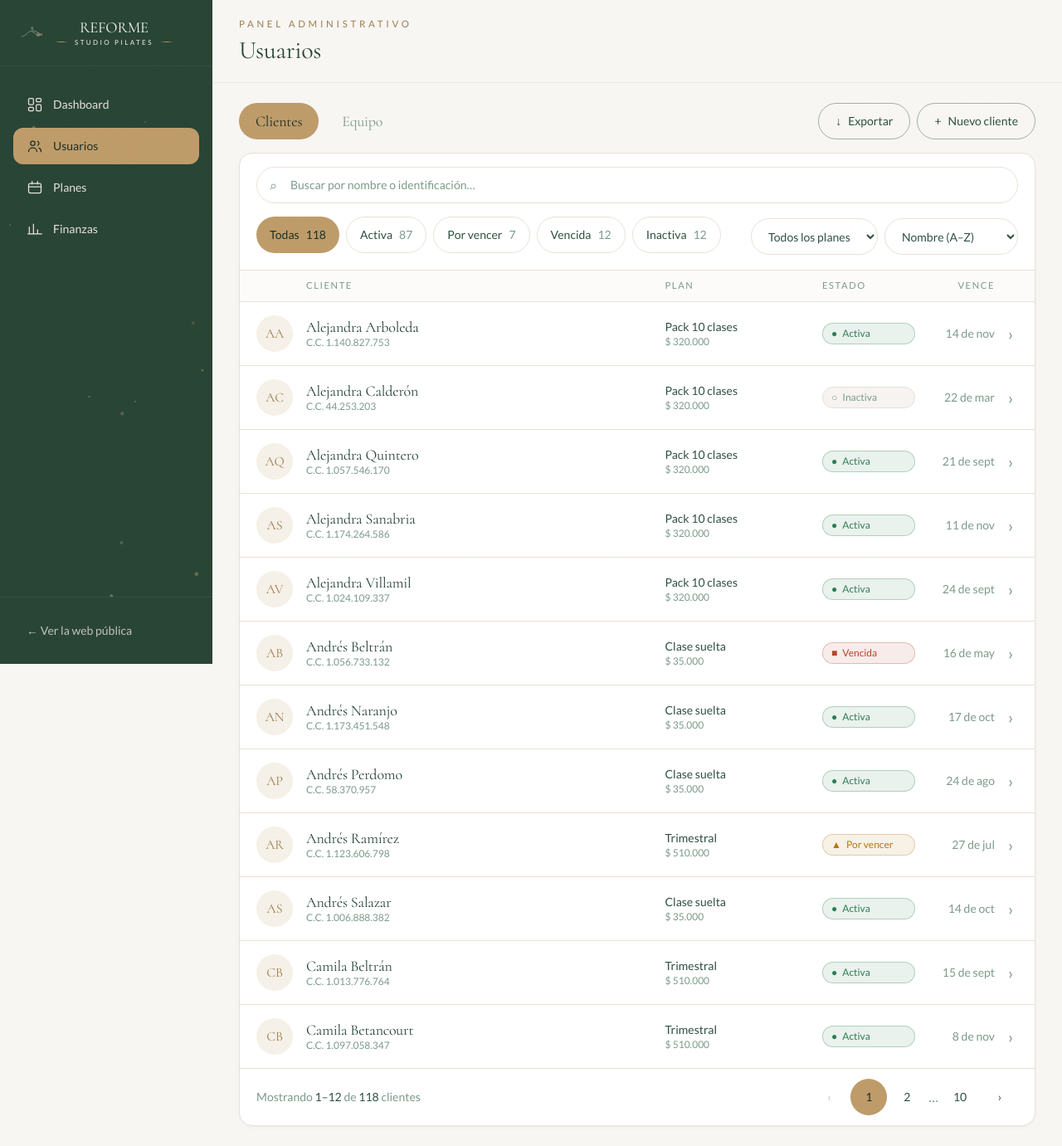
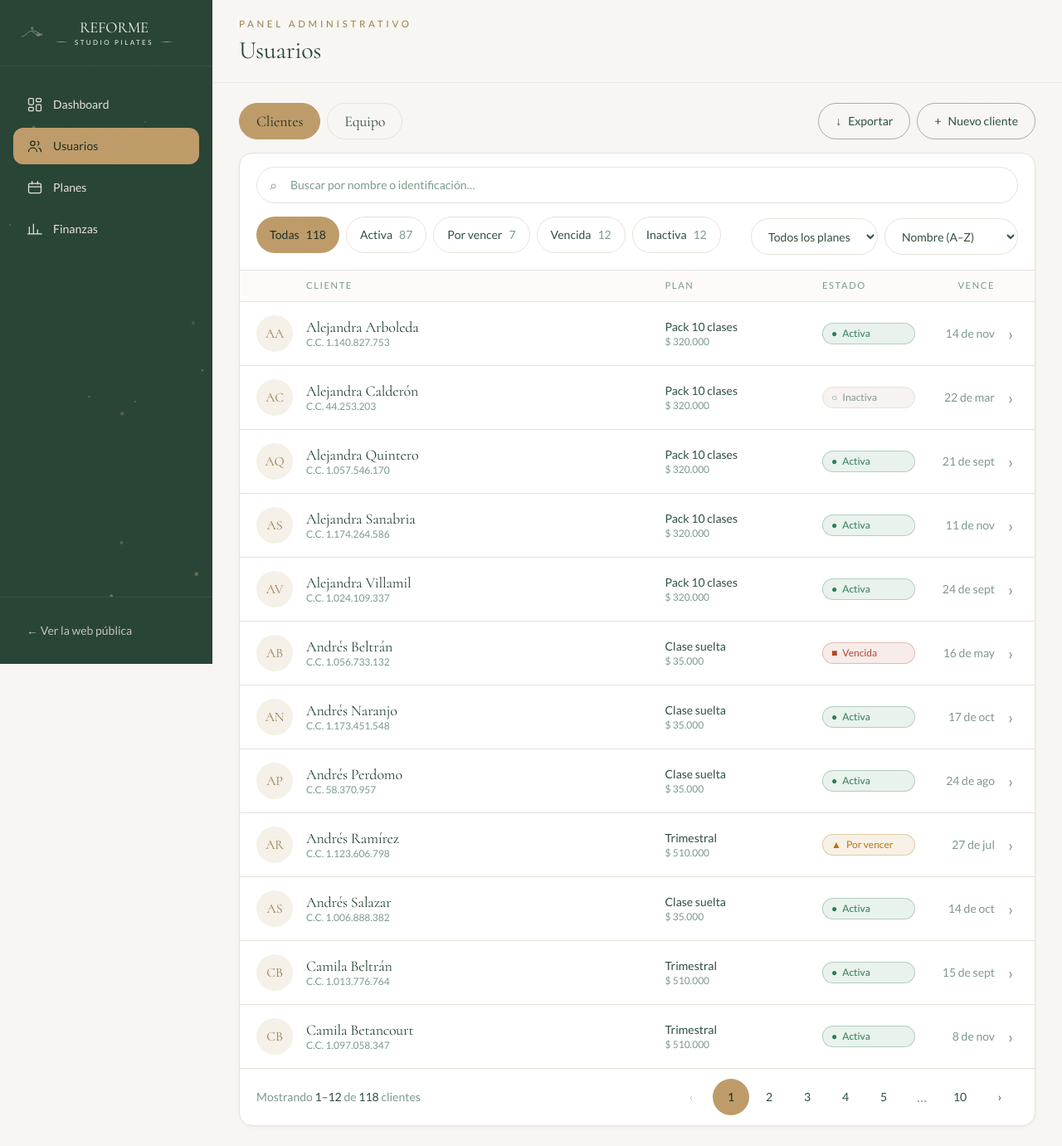
Before and after one commit to Jhonbic/Reforme-studio-pilates, a Next.js app: page /admin/usuarios in a window 1280 px wide. Shown: the whole page at 83% size. Built offline with nearby package versions, Linux system fonts and the light colour scheme.

Commit message:
Usuarios: pestañas con borde, paginación de ancho fijo y listado sin borde dorado

```diff
--- a/src/app/globals.css
+++ b/src/app/globals.css
@@ -258,7 +258,15 @@ body {
     transparent 65%
   );
   transform: translateX(-160%);
-  transition: transform 0.55s var(--ease-smooth);
+  transition: transform var(--sheen-control, 0.55s) var(--ease-smooth);
+}
+/* Variante lenta para los controles GRANDES —las pestañas, los botones de la
+   cabecera—, donde el barrido de 0.55s se leía como un parpadeo: en un control
+   de 120-160px el recorrido es más largo y a esa velocidad termina antes de que
+   el ojo lo registre. No es un valor suelto: es la misma escala de `card-sheen`
+   (1.3s) acercándose al tamaño del control. */
+.control-sheen--lento {
+  --sheen-control: 1s;
 }
 /* `focus-visible` y no `focus`: al pulsar con el ratón el botón también recibe
    foco, y el barrido se dispararía dos veces por un solo clic. */
--- a/src/components/admin/Card.tsx
+++ b/src/components/admin/Card.tsx
@@ -33,6 +33,13 @@ type Props = {
    * tarjetas con tooltip o contenido que se salga del marco.
    */
   sheen?: boolean;
+  /**
+   * Encender el borde en dorado al `hover` / `focus-within`. Se apaga en las
+   * tarjetas GRANDES que ocupan casi toda la pantalla —el listado de Usuarios—:
+   * ahí no hay nada que señalar (el cursor está siempre dentro) y un marco
+   * dorado de 1400px pasa de acento a caja de regalo.
+   */
+  resalte?: boolean;
   as?: "section" | "div" | "article";
   className?: string;
   id?: string;
@@ -61,6 +68,7 @@ export default function Card({
   id,
   fx = false,
   sheen = false,
+  resalte: conResalte = true,
   children,
 }: Props) {
   const relleno =
@@ -87,8 +95,9 @@ export default function Card({
      del borde en hover desplazaría 1px todo el contenido de la tarjeta y se
      vería como un temblor al pasar por encima. El `ring` es una sombra, no
      ocupa espacio. Por eso la transición incluye `box-shadow`. */
-  const resalte =
-    "transition-[border-color,box-shadow] duration-300 hover:border-dorado hover:ring-2 hover:ring-dorado/45 focus-within:border-dorado focus-within:ring-2 focus-within:ring-dorado/45";
+  const resalte = conResalte
+    ? "transition-[border-color,box-shadow] duration-300 hover:border-dorado hover:ring-2 hover:ring-dorado/45 focus-within:border-dorado focus-within:ring-2 focus-within:ring-dorado/45"
+    : "";
 
   return (
     <Etiqueta
--- a/src/components/admin/usuarios/MenuExportar.tsx
+++ b/src/components/admin/usuarios/MenuExportar.tsx
@@ -84,7 +84,7 @@ export default function MenuExportar({
         aria-haspopup="true"
         className={className}
       >
-        <span className="control-sheen" aria-hidden="true" />
+        <span className="control-sheen control-sheen--lento" aria-hidden="true" />
         <span aria-hidden="true">↓</span>
         Exportar
       </button>
--- a/src/components/admin/usuarios/Paginacion.tsx
+++ b/src/components/admin/usuarios/Paginacion.tsx
@@ -13,29 +13,42 @@ type Props = {
   sustantivo: string;
 };
 
+/** Huecos de la tira. Impar a propósito: la página actual va justo en medio. */
+const RANURAS = 7;
+
 /**
  * Ventana de números alrededor de la página actual, con elipsis. Con 10 páginas
  * caben todas, pero la lista crece con el estudio y una tira de 40 números
  * rompería la barra.
+ *
+ * ⚠️ **Devuelve SIEMPRE el mismo número de ranuras** (`RANURAS`, salvo listas
+ * cortas donde caben todas). Antes la tira crecía y encogía al cambiar de
+ * página —en la 1 salían 5 huecos y en la 3 salían 7—, y como la barra alinea a
+ * la derecha, las flechas y los números **se desplazaban bajo el cursor** justo
+ * después de pulsar: parecía que la barra se expandía. Cerca de los extremos la
+ * ventana no se recorta, se **desplaza**: `1 2 3 4 5 … 10` en vez de
+ * `1 2 … 10`.
  */
 function paginasVisibles(pagina: number, total: number): (number | "…")[] {
-  if (total <= 7) return Array.from({ length: total }, (_, i) => i + 1);
-  const cerca = [pagina - 1, pagina, pagina + 1].filter(
-    (p) => p > 1 && p < total,
-  );
-  const salida: (number | "…")[] = [1];
-  if (cerca[0] > 2) salida.push("…");
-  salida.push(...cerca);
-  if (cerca[cerca.length - 1] < total - 1) salida.push("…");
-  salida.push(total);
-  return salida;
+  if (total <= RANURAS)
+    return Array.from({ length: total }, (_, i) => i + 1);
+  // 4 = primera página + elipsis + los dos vecinos que caben antes del actual.
+  if (pagina <= 4) return [1, 2, 3, 4, 5, "…", total];
+  if (pagina >= total - 3)
+    return [1, "…", total - 4, total - 3, total - 2, total - 1, total];
+  return [1, "…", pagina - 1, pagina, pagina + 1, "…", total];
 }
 
 /* `min-w-[44px]` ya da de sobra para dos cifras, así que el `px` solo entra en
    juego a partir de tres. Se queda en `px-2` para no ensanchar la tira sin
    necesidad: con nueve botones, cada 4px de más son 36px de fila. */
 const BOTON =
-  "control-fx relative flex min-h-[44px] min-w-[44px] items-center justify-center overflow-hidden rounded-full px-2 text-sm transition-colors duration-300";
+  "control-fx relative flex min-h-[44px] min-w-[44px] items-center justify-center overflow-hidden rounded-full border border-transparent px-2 text-sm transition-[color,background-color,border-color] duration-300";
+
+/* El borde va SIEMPRE, transparente en reposo: así al encenderse en dorado no
+   cambia el ancho y la tira no se mueve 1px. Misma razón que en las pestañas. */
+const BOTON_INACTIVO =
+  "text-verde-700 hover:border-dorado/60 hover:text-verde focus-visible:border-dorado/60";
 
 /** El dash diagonal dorado, la respuesta al hover de todos los controles. */
 function Dash() {
@@ -71,7 +84,7 @@ export default function Paginacion({
             onClick={() => onPagina(pagina - 1)}
             disabled={pagina === 1}
             aria-label="Página anterior"
-            className={`${BOTON} text-verde-700 disabled:opacity-35`}
+            className={`${BOTON} ${BOTON_INACTIVO} disabled:opacity-35 disabled:hover:border-transparent`}
           >
             {/* Sin dash cuando está deshabilitado: barrer un botón que no hace
                 nada al pulsarlo dice justo lo contrario de lo que pasa. */}
@@ -84,17 +97,23 @@ export default function Paginacion({
               Se desbordaba con scroll horizontal. Aquí se sustituye por un
               «4 / 10» compacto; la posición exacta ya la da el «Mostrando
               37–48 de 118» de al lado. */}
-          <span className="px-3 text-sm tabular-nums text-verde-700 sm:hidden">
+          {/* `min-w` para que «1 / 10» y «10 / 10» ocupen lo mismo: si no, las
+              flechas bailan al cambiar de página. */}
+          <span className="min-w-[76px] px-3 text-center text-sm tabular-nums text-verde-700 sm:hidden">
             {numero(pagina)} / {numero(totalPaginas)}
           </span>
 
           <span className="hidden items-center gap-0.5 sm:flex">
             {paginasVisibles(pagina, totalPaginas).map((p, i) =>
               p === "…" ? (
+                /* La elipsis mide lo MISMO que un botón: es la otra mitad de
+                   que la tira no cambie de ancho. Con ella más estrecha, pasar
+                   de `1 … 3 4 5 … 10` a `1 2 3 4 5 … 10` seguiría moviendo la
+                   fila aunque el número de ranuras fuese el mismo. */
                 <span
                   key={`hueco-${i}`}
                   aria-hidden="true"
-                  className="px-0.5 text-verde-300"
+                  className="flex min-h-[44px] min-w-[44px] items-center justify-center text-verde-300"
                 >
                   …
                 </span>
@@ -109,7 +128,9 @@ export default function Paginacion({
                     /* Mismo dorado que la pestaña y la pastilla activas: si la
                        página actual se marcara en verde, en la misma pantalla
                        habría dos idiomas para «esto es lo seleccionado». */
-                    p === pagina ? "bg-dorado text-verde-900" : "text-verde-700"
+                    p === pagina
+                      ? "border-dorado bg-dorado text-verde-900"
+                      : BOTON_INACTIVO
                   }`}
                 >
                   {p !== pagina && <Dash />}
@@ -124,7 +145,7 @@ export default function Paginacion({
             onClick={() => onPagina(pagina + 1)}
             disabled={pagina === totalPaginas}
             aria-label="Página siguiente"
-            className={`${BOTON} text-verde-700 disabled:opacity-35`}
+            className={`${BOTON} ${BOTON_INACTIVO} disabled:opacity-35 disabled:hover:border-transparent`}
           >
             {pagina !== totalPaginas && <Dash />}
             <span aria-hidden="true">›</span>
--- a/src/components/admin/usuarios/PanelUsuarios.tsx
+++ b/src/components/admin/usuarios/PanelUsuarios.tsx
@@ -188,6 +188,13 @@ export default function PanelUsuarios({ clientes, equipo, conteos }: Props) {
         {PESTANAS.map((p, i) => {
           const activa = p.id === pestana;
           return (
+            /* ⚠️ La pestaña inactiva lleva BORDE siempre, no solo al hover. Sin
+               él no se leía como un control: no había nada que «se encendiera»
+               al acercar el cursor, solo un barrido que pasaba y se iba. El
+               grosor no cambia nunca —lo que se enciende es el color del borde
+               más un `ring`—, por la misma razón que en las tarjetas: pasar de
+               `border` a `border-2` movería 1px el texto y se vería como un
+               temblor. */
             <button
               key={p.id}
               ref={(el) => {
@@ -207,17 +214,20 @@ export default function PanelUsuarios({ clientes, equipo, conteos }: Props) {
                 if (e.key === "ArrowRight") irAPestana(i + 1);
                 if (e.key === "ArrowLeft") irAPestana(i - 1);
               }}
-              className={`control-fx relative min-h-[44px] overflow-hidden rounded-full px-5 font-display text-lg transition-colors duration-300 ${
+              className={`control-fx relative min-h-[44px] overflow-hidden rounded-full border px-5 font-display text-lg transition-[color,background-color,border-color,box-shadow] duration-300 ${
                 activa
-                  ? "bg-dorado text-verde-900"
-                  : "text-verde-300 hover:text-verde"
+                  ? "border-dorado bg-dorado text-verde-900"
+                  : "border-beige text-verde-700 hover:border-dorado hover:text-verde hover:ring-2 hover:ring-dorado/25 focus-visible:border-dorado focus-visible:ring-2 focus-visible:ring-dorado/25"
               }`}
             >
               {/* Solo en la inactiva: sobre el dorado de la activa un dorado al
                   28 % no se ve, y la pestaña activa ya está señalada por su
                   relleno — no necesita respuesta al hover. */}
               {!activa && (
-                <span className="control-sheen" aria-hidden="true" />
+                <span
+                  className="control-sheen control-sheen--lento"
+                  aria-hidden="true"
+                />
               )}
               {p.etiqueta}
             </button>
@@ -242,7 +252,7 @@ export default function PanelUsuarios({ clientes, equipo, conteos }: Props) {
               llegaría a leer el porqué). */}
           {esClientes ? (
             <Link href="/admin/usuarios/nuevo" className={BOTON_CABECERA}>
-              <span className="control-sheen" aria-hidden="true" />
+              <span className="control-sheen control-sheen--lento" aria-hidden="true" />
               <span aria-hidden="true">+</span>
               Nuevo cliente
             </Link>
@@ -255,7 +265,7 @@ export default function PanelUsuarios({ clientes, equipo, conteos }: Props) {
               }
               className={BOTON_CABECERA}
             >
-              <span className="control-sheen" aria-hidden="true" />
+              <span className="control-sheen control-sheen--lento" aria-hidden="true" />
               <span aria-hidden="true">+</span>
               Nuevo miembro
             </button>
@@ -277,7 +287,12 @@ export default function PanelUsuarios({ clientes, equipo, conteos }: Props) {
         id="panel-lista"
         aria-labelledby={`pestana-${pestana}`}
       >
-      <Card densidad="plana">
+      {/* ⚠️ `resalte={false}`: esta tarjeta ocupa casi toda la pantalla y el
+          cursor está siempre dentro, así que el borde dorado del resto del
+          panel no señalaba nada — solo enmarcaba la página entera en dorado
+          (decisión del usuario). El foco del teclado se sigue viendo en cada
+          fila, que es donde importa. */}
+      <Card densidad="plana" resalte={false}>
         <BarraFiltros
           busqueda={busqueda}
           onBusqueda={filtrar(setBusqueda)}
```
Also changed, not shown: 1 other file (tests, documents, lock files or other folders).
